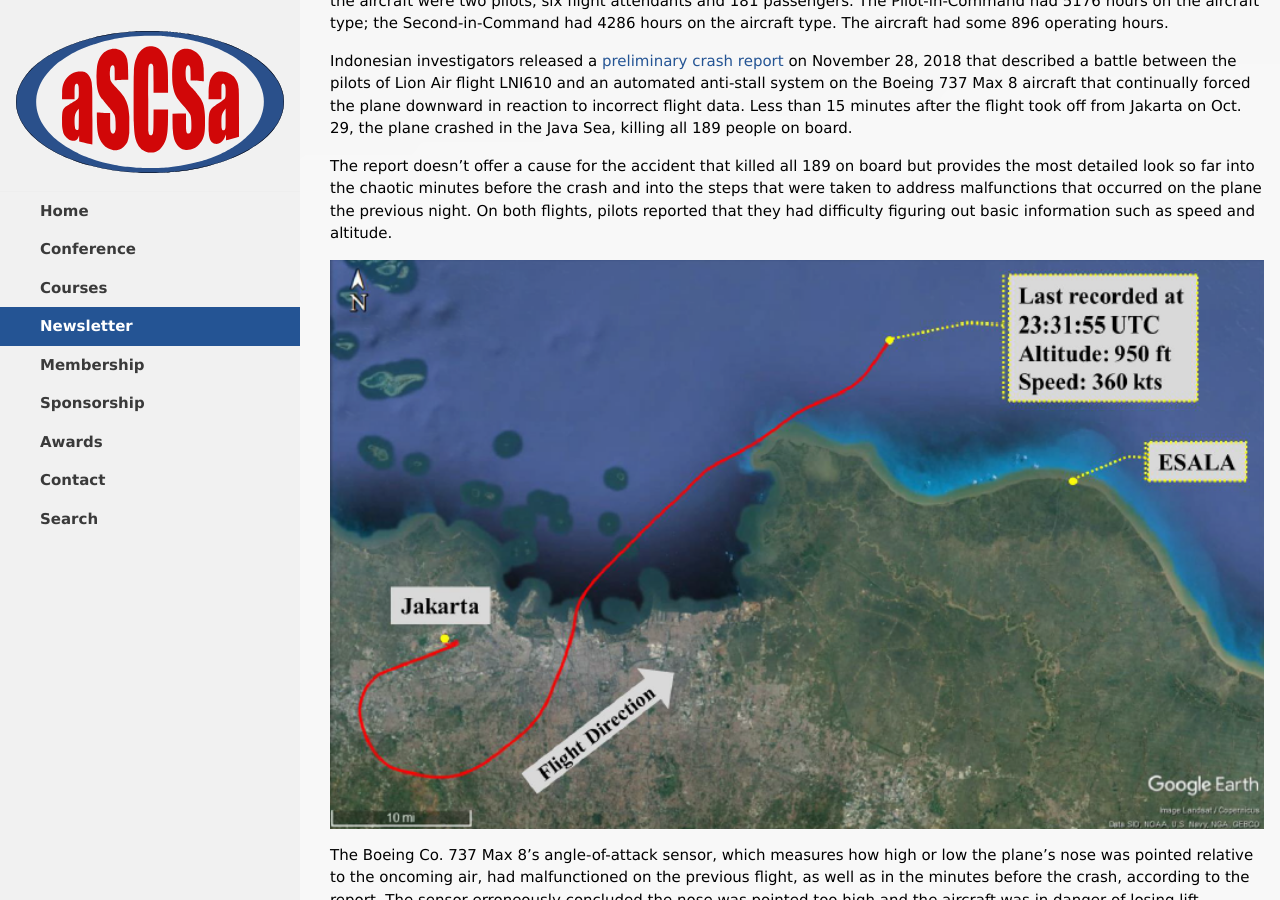
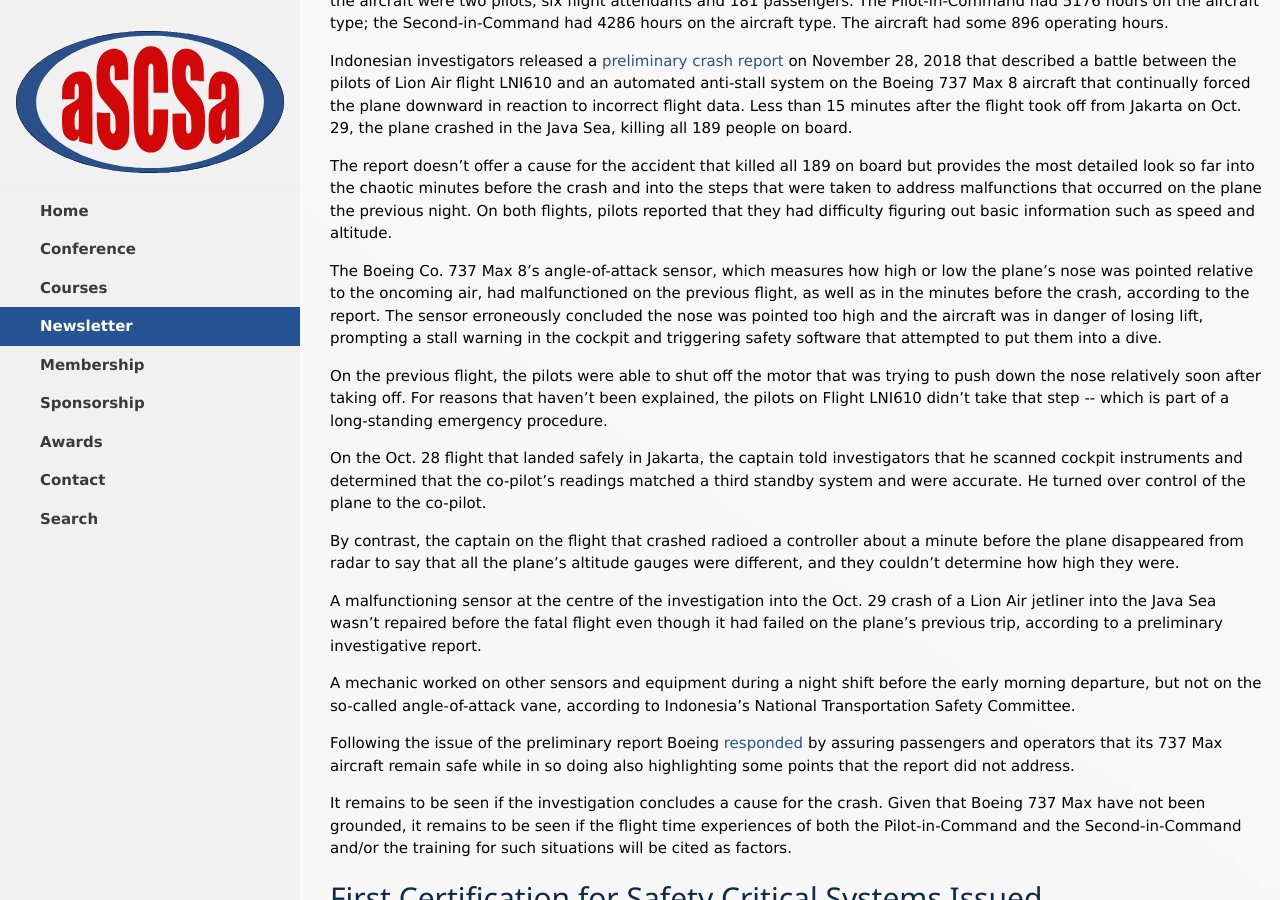
Before and after one commit to aus-safety-critical-systems-assoc/aus-safety-critical-systems-assoc.github.io, a Jekyll site: the page built from _newsletters/2019-01.markdown, in a window 1280 px wide and 900 px high, scrolled down 4240 px. Built offline with Jekyll 4.4.1, drawn with Linux system fonts in a browser that asks for light colours.

Commit message:
Removed several image assets.

```diff
--- a/_newsletters/2019-01.markdown
+++ b/_newsletters/2019-01.markdown
@@ -109,8 +109,6 @@
 
 The report doesn't offer a cause for the accident that killed all 189 on board but provides the most detailed look so far into the chaotic minutes before the crash and into the steps that were taken to address malfunctions that occurred on the plane the previous night. On both flights, pilots reported that they had difficulty figuring out basic information such as speed and altitude.
 
-![](/assets/img/newsletters/2019-01/image4.png){:width="100%"}
-
 The Boeing Co. 737 Max 8's angle-of-attack sensor, which measures how high or low the plane's nose was pointed relative to the oncoming air, had malfunctioned on the previous flight, as well as in the minutes before the crash, according to the report. The sensor erroneously concluded the nose was pointed too high and the aircraft was in danger of losing lift, prompting a stall warning in the cockpit and triggering safety software that attempted to put them into a dive.
 
 On the previous flight, the pilots were able to shut off the motor that was trying to push down the nose relatively soon after taking off. For reasons that haven't been explained, the pilots on Flight LNI610 didn't take that step \-- which is part of a long-standing emergency procedure.
@@ -138,9 +136,6 @@
 
 ## Course offering - Introduction to System Safety
 
-{:class="w3-center"}
-![](/assets/img/newsletters/2019-01/image6.png){:width="200px"}
-
 Course Ref: [7009LHS](https://degrees.griffith.edu.au/Course/7009LHS?courseListOrigin=C0000012890&programOfOrigin=3298)
 
 A 5-day course from Griffith University -- more details inside. Classroom and online options available.
@@ -158,9 +153,6 @@
 
 {:class="w3-center"}
 ![](/assets/img/newsletters/2019-01/image7.png){:width="80px"}
-
-{:class="w3-center"}
-![](/assets/img/newsletters/2019-01/image8.png){:width="300px"}
 
 ### Overview
 
@@ -235,9 +227,6 @@
 
 Transport ministers have paved the way for the commercial deployment of automated vehicles in Australia within the next few years, by endorsing a safety approach for approving vehicles at first supply.
 
-{:class="w3-center"}
-![](/assets/img/newsletters/2019-01/image9.jpeg){:width="300px"}
-
 The National Transport Commission's Council of Australian Governments' Decision Regulation Impact [Statement](https://www.ntc.gov.au/Media/Reports/(A7B4A10F-22A5-2832-1A11-6E23E1BB7762).pdf) outlines the approach for the introduction of automated vehicles which builds on the legal framework that currently exists for all vehicles in Australia when they are imported.
 
 Australian transport and infrastructure ministers have recognised that automated vehicles offer the possibility of fundamentally changing how transport is provided and unlocking a range of safety, productivity, environmental and mobility benefits.
@@ -264,8 +253,6 @@
 
 The train carrying some 28000 metric tons was deliberately derailed after rolling away without a train driver on board. The driver alighted from the locomotive to inspect an issue with an ore car. While the driver was outside of the locomotive, the train commenced to run away. The train travelled some 92km in the 50 minutes from when it started to roll away and deliberately derailed 120km from the port at Port Hedland.
 
-![](/assets/img/newsletters/2019-01/image10.png){:width="100%"}
-
 There were no injuries, only significant damage to the rolling stock and the track, however this was small compared to the disruption of the iron ore supply chain. Analysts estimate the cost to be \$50 million.
 
 The train was utilising Electronically Controlled Pneumatic (ECP) braking. The train received a penalty brake application while operating in ECP braking mode because of a disconnected electrical connector between two wagons. The train came to a stand on a down gradient.
@@ -285,8 +272,6 @@
 
 The issue of the safety notice infers that the sixty-minute time condition was satisfied during the driver's inspection releasing the brakes. As the train was stopped on down gradient, the train rolled away.
 
-![Image result for bhp runaway train](/assets/img/newsletters/2019-01/image11.jpeg){:width="100%"}
-
 ## Late News - Another run-away!
 
 ***Derailed Canadian Pacific freight train began moving on its own after emergency stop. Three train crew died.***
@@ -295,13 +280,9 @@
 
 The train, which had three locomotives and 112 cars, left the track while crossing a bridge over the Kicking Horse River and fell about 197 feet into the river below.
 
-![https://i.cbc.ca/1.5005329.1549311482!/fileImage/httpImage/image.jpg_gen/derivatives/16x9_780/cp-rail-crash-field-bc.jpg](/assets/img/newsletters/2019-01/image12.jpeg){:width="100%"}
-
 The train was proceeding west to Vancouver, when 99 cars and two locomotives derailed.
 
 A crew of three had arrived at the train to relieve the original crew, which is believed to have worked its maximum shift. The crew had just arrived and had boarded the train but were not yet ready to depart. The train had stationary on a hill after an emergency brake stop for two hours when the train began to move on its own. It is not clear why the train made an emergency stop, nor why it rolled away out of control and crashed.
-
-![](/assets/img/newsletters/2019-01/image13.png){:width="100%"}
 
 According to the [Transportation Safety Board](http://www.tsb.gc.ca/eng/enquetes-investigations/rail/2019/r19c0015/r19c0015.asp), the train had been stopped on the grade, with the air brakes in emergency for about two hours when the train started to move. There were no hand brakes applied on the train, which began to accelerate to a speed more than the maximum allowable track speed of 20 mph for the tight curves and steep mountain grade. The train then derailed.
 
--- a/_newsletters/2020-07.markdown
+++ b/_newsletters/2020-07.markdown
@@ -144,9 +144,6 @@
 
 No formal accident reports have been released, but this would appear to be an extreme human factors event, that no known aircraft design feature could defeat. Consuming the attention of both crew, despite all understood safety sciences of checklists, sensors and alerting functions. The global corona virus pandemic could be greatest common cause factor in the worlds most complex Bow-Tie model.
 
-![FAA Approved Santa](/assets/img/newsletters/2020-07/A320-crash-pakistan.png){:width="100%"}
-*Source: Fareed Khan*
-
 [Subsequent reports](https://www.abc.net.au/news/2020-06-26/pakistan-pilots-accused-of-cheating-on-exams/12394828){:target="_blank"} have identified a scandal in the Pakistan aviation industry pilot licensing system – with exam cheating and fake licenses. [EASA has now blacklisted the PIA airline](https://www.voanews.com/south-central-asia/pakistan-fires-28-pilots-holding-dubious-licenses){:target="_blank"}, and the airline has sacked 28 pilots. Nonetheless the crew of the crashed A320, are claimed to have been fully qualified. Only formal crash investigation reports will explain the inexplicable behaviour of the specific crew.
 
 ### Assurance and Code that Took Man to the Moon
--- a/_newsletters/2021-03.markdown
+++ b/_newsletters/2021-03.markdown
@@ -16,9 +16,6 @@
 There is a very recent (Feb2021) Royal Aero Society Brief from the site author, B737 expert and most media friendly and interviewed former B737 Captain in this saga. There is also an Australian 60 Minutes episode and a BBC Panorama documentary link will not work unless you have a UK location or ….
 
 Look out for the EASA and Transport Canada independent positions and recommendations (above and beyond FAA’s Airworthiness Directive) and beyond the return to service minimum conditions. Design Changes have been requested ‘within a couple of years’. Not all have been agreed with Boeing or the FAA.
-
-![FAA Approved Santa](/assets/img/newsletters/2021-03/faa-approved-santa.png){:width="100%"}
-*Source: [Robert Novell](https://www.robertnovell.com/twas-the-night-before-christmas-december-24-2016/){:target="_blank"}*
 
 ## Association Matters
 
```
Also changed, not shown: _newsletters/2019-07.markdown (+0 -14 lines), assets/img/newsletters/2019-01/image10.png (deleted), assets/img/newsletters/2019-01/image11.jpeg (deleted), assets/img/newsletters/2019-01/image12.jpeg (deleted), assets/img/newsletters/2019-01/image13.png (deleted), assets/img/newsletters/2019-01/image4.png (deleted), assets/img/newsletters/2019-01/image6.png (deleted), assets/img/newsletters/2019-01/image8.png (deleted), assets/img/newsletters/2019-01/image9.jpeg (deleted), assets/img/newsletters/2019-07/image12.png (deleted), assets/img/newsletters/2019-07/image13.png (deleted), assets/img/newsletters/2019-07/image14.png (deleted), assets/img/newsletters/2019-07/image15.png (deleted), assets/img/newsletters/2019-07/image3.png (deleted), 3 more files.
